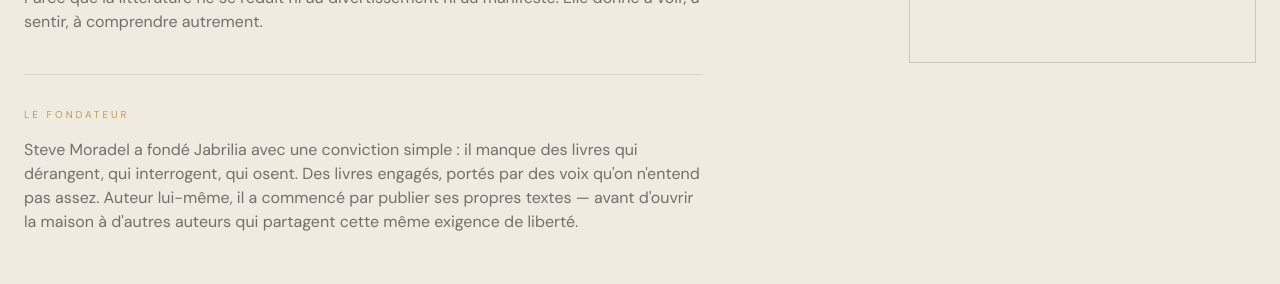
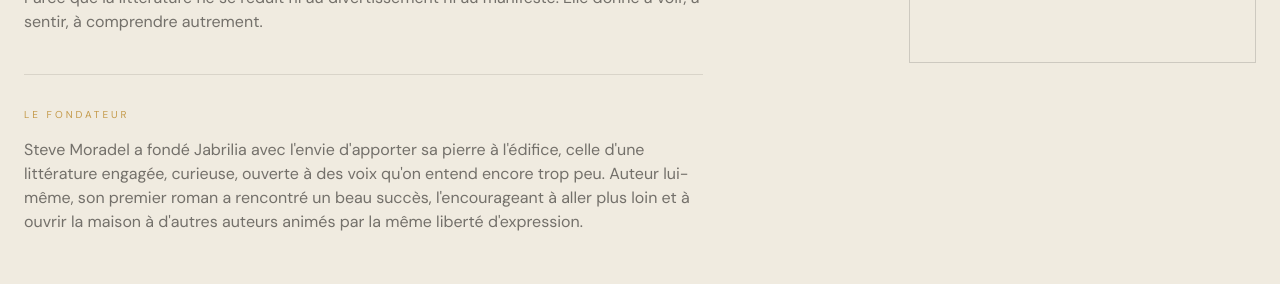
Before and after one commit to SteveMrld/Jabrilia, a Next.js app: page /a-propos in a window 1280 px wide. Shown: the part 1020-1304 px from the top of the page. Built offline with nearby package versions, Linux system fonts and the light colour scheme.

Commit message:
fix(a-propos): texte fondateur validé

```diff
--- a/app/a-propos/page.tsx
+++ b/app/a-propos/page.tsx
@@ -71,10 +71,10 @@
             <div className="mt-10 pt-8 border-t border-ink/10">
               <p className="font-sans text-[10px] tracking-[0.3em] uppercase text-gold mb-4">Le fondateur</p>
               <p className="font-sans text-ink/55 leading-relaxed text-sm md:text-base">
-                Steve Moradel a fondé Jabrilia avec une conviction simple : il manque des livres qui dérangent,
-                qui interrogent, qui osent. Des livres engagés, portés par des voix qu'on n'entend pas assez.
-                Auteur lui-même, il a commencé par publier ses propres textes — avant d'ouvrir la maison
-                à d'autres auteurs qui partagent cette même exigence de liberté.
+                Steve Moradel a fondé Jabrilia avec l'envie d'apporter sa pierre à l'édifice,
+                celle d'une littérature engagée, curieuse, ouverte à des voix qu'on entend encore trop peu.
+                Auteur lui-même, son premier roman a rencontré un beau succès, l'encourageant à aller plus loin
+                et à ouvrir la maison à d'autres auteurs animés par la même liberté d'expression.
               </p>
             </div>
           </div>
```
